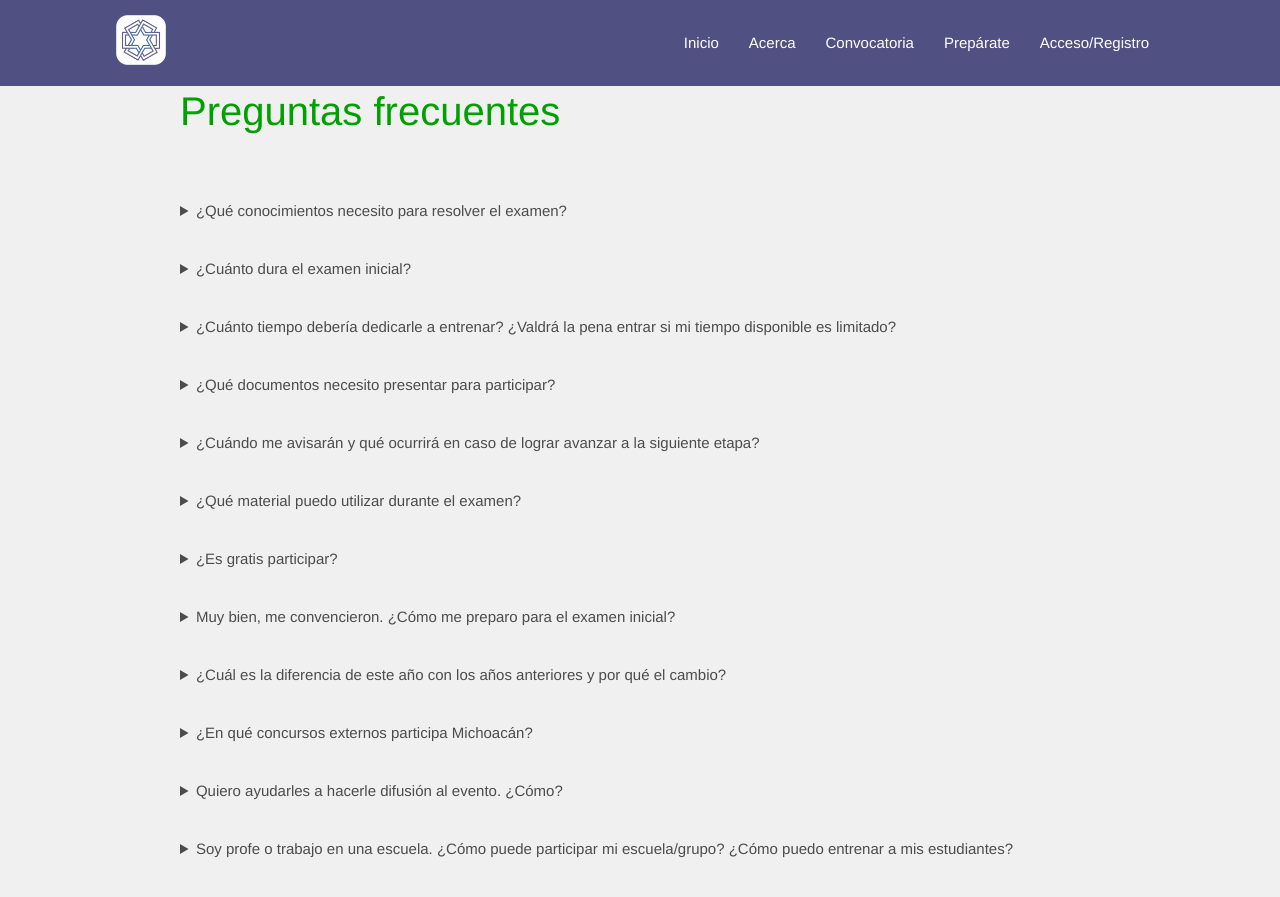
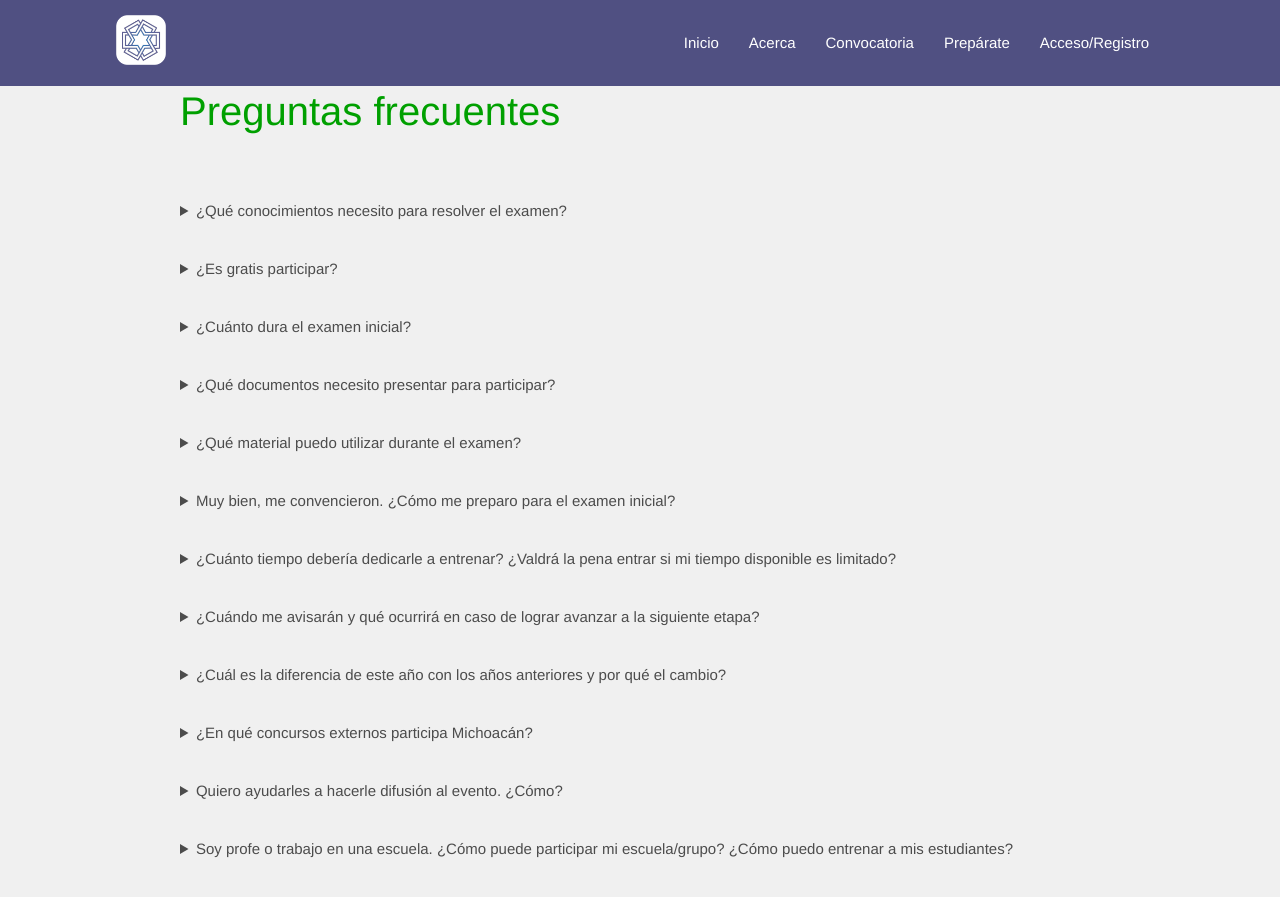
Before and after one commit to OlimpiadaMatematicasMichoacan/WOMM, a Jekyll site: the page built from _pages/convocatoria.md, in a window 1280 px wide and 900 px high, scrolled down 2379 px. Shown: the top 897 px of the window. Built offline with Jekyll 4.4.1, drawn with Linux system fonts in a browser that asks for light colours.

Commit message:
convocatoria

```diff
--- a/_pages/convocatoria.md
+++ b/_pages/convocatoria.md
@@ -45,7 +45,7 @@
 
 </center>
 
-Si ya te registraste alguna vez (por ejemplo, al año pasado), no es necesario registrarte de nuevo y puedes <a class="text-info" href="https://registro.olimpiadamatematicasmichoacan.org:8443/login/index.php">acceder a la plataforma</a>.
+Si ya te registraste alguna vez (por ejemplo, al año pasado), no es necesario registrarte de nuevo y puedes <a href="https://registro.olimpiadamatematicasmichoacan.org:8443/login/index.php">acceder a la plataforma</a>.
 
 
 ### <span style="color:#00a000"> Objetivo</span>
@@ -58,7 +58,7 @@
 
 ##### <strong><span style="color:red">Nota</span></strong>: Este año cambió considerablemente el proceso de la Olimpiada de Matemáticas con respecto a años anteriores.
 
-Para participar en la Olimpiada de Matemáticas en Michoacán, deberás resolver un examen sencillo, con preguntas de ingenio. Te recomendamos <a class="text-info" href="/preparate">prepararte</a> resolviendo ejercicios, acertijos, viendo videos, etc.
+Para participar en la Olimpiada de Matemáticas en Michoacán, deberás resolver un examen sencillo, con preguntas de ingenio. Te recomendamos <a href="/preparate">prepararte</a> resolviendo ejercicios, acertijos, viendo videos, etc.
 
 Participar es absolutamente gratuito y, honestamente, muy divertido.
 
@@ -113,7 +113,14 @@
 <details>
 <summary>¿Qué conocimientos necesito para resolver el examen?</summary>
 <p>
-   Los primeros exámenes se resuelven usando <span style="color:#00a000">ingenio</span> y <span style="color:orange">lógica</span> más que técnica. En el entrenamiento te daremos los conocimientos necesarios para resolver los exámenes de las siguientes fases.
+   Los primeros exámenes se resuelven usando <span style="color:#00a000">ingenio</span> y <span style="color:orange">lógica</span> más que conocimientos o técnicas, así que con los conocimientos básicos de primaria podría ser suficiente. Sin embargo, como con todo, <a href="https://registro.olimpiadamatematicasmichoacan.org:8443/login/index.php">practicar</a> podría aumentar considerablemente tu chance de avanzar.
+</p>
+</details>
+
+<details>
+<summary>¿Es gratis participar?</summary>
+<p>
+   Sí, ¡es totalmente gratis! Tanto <a class="text-info" data-toggle="modal" data-target="#loginModal">presentar el examen</a> como el <a class="text-info" data-toggle="modal" data-target="#loginModal">curso en línea de entrenamiento</a> no tienen ningún costo.
 </p>
 </details>
 
@@ -121,6 +128,30 @@
 <summary>¿Cuánto dura el examen inicial?</summary>
 <p>
    Dependiendo del nivel, el examen durará entre 1 y 2 horas. Tú decides a qué hora iniciar y tu tiempo comienza a correr una vez iniciado. Te recomendamos apartar el tiempo suficiente para resolver el examen.
+</p>
+</details>
+
+
+<details>
+<summary>¿Qué documentos necesito presentar para participar?</summary>
+<p>
+   Puedes presentar el examen inicial sin presentar documentación. Si avanzas a la siguiente etapa, te pediremos algún documento que compruebe tu fecha de nacimiento y una constancia de inscripción en alguna escuela de Michoacán antes de poder emitir tu diploma.
+</p>
+</details>
+
+<details>
+<summary>¿Qué material puedo utilizar durante el examen?</summary>
+<p>
+   De material, puedes utilizar lápices, plumas, colores, hojas, regla y compás si quieres. No está permitido usar transportador ni calculadora, pero no te preocupes, el examen está diseñado para que no haya necesidad (ni beneficio) de usar una calculadora.
+</p><p>
+   El examen es individual y no se permite ayuda externa de ningún tipo. Idealmente, durante el examen no deberás tener comunicación con otras personas.
+</p>
+</details>
+
+<details>
+<summary>Muy bien, me convencieron. ¿Cómo me preparo para el examen inicial?</summary>
+<p>
+¡Muy buena actitud! La recomendación es practicar resolviendo ejercicios. Al <a href="https://registro.olimpiadamatematicasmichoacan.org:8443/login/index.php">registrarte</a>, puedes hacer un exámenes de práctica (¡incluyen soluciones!) y un entrenamiento en video (con ejercicios) de algunos conceptos básicos. Aquí hay algunos <a href="/preparate">recursos para prepararte</a>
 </p>
 </details>
 
@@ -144,12 +175,6 @@
 </details>
 
 
-<details>
-<summary>¿Qué documentos necesito presentar para participar?</summary>
-<p>
-   Puedes presentar el examen inicial sin presentar documentación. Si avanzas a la siguiente etapa, te pediremos algún documento que compruebe tu fecha de nacimiento y una constancia de inscripción en alguna escuela de Michoacán antes de poder emitir tu diploma.
-</p>
-</details>
 
 <details>
 <summary>¿Cuándo me avisarán y qué ocurrirá en caso de lograr avanzar a la siguiente etapa? </summary>
@@ -162,29 +187,6 @@
 </p>
 </details>
 
-<details>
-<summary>¿Qué material puedo utilizar durante el examen?</summary>
-<p>
-   De material, puedes utilizar lápices, plumas, colores, hojas, regla y compás si quieres. No está permitido usar transportador ni calculadora, pero no te preocupes, el examen está diseñado para que no haya necesidad (ni beneficio) de usar una calculadora.
-</p><p>
-   El examen es individual y no se permite ayuda externa de ningún tipo. Idealmente, durante el examen no deberás tener comunicación con otras personas.
-</p>
-</details>
-
-<details>
-<summary>¿Es gratis participar?</summary>
-<p>
-   Sí, ¡es totalmente gratis! Tanto <a class="text-info" data-toggle="modal" data-target="#loginModal">presentar el examen</a> como el <a class="text-info" data-toggle="modal" data-target="#loginModal">curso en línea de entrenamiento</a> no tienen ningún costo.
-</p>
-</details>
-
-
-<details>
-<summary>Muy bien, me convencieron. ¿Cómo me preparo para el examen inicial?</summary>
-<p>
-¡Muy buena actitud! La recomendación es practicar resolviendo ejercicios. Al <a class="text-info" href="/registro">registrarte</a>, puedes hacer un exámenes de práctica (¡incluyen soluciones!) y un entrenamiento en video (con ejercicios) de algunos conceptos básicos. Aquí hay algunos <a class="text-info" href="/preparate">recursos para prepararte</a>
-</p>
-</details>
 
 <details>
 <summary>
@@ -268,7 +270,7 @@
 <p>Primero que nada, te recomendamos <a class="text-info" data-toggle="modal" data-target="#loginModal">registrarte</a> en la plataforma, pues hay opción de registro para profes también, y revisar el curso de entrenamiento abierto. Además, así podremos enviarte información sobre la Olimpiada cada año.</p>
 
 <p>
-Para apoyar con el entrenamiento podrías también, por ejemplo, ayudar a estudiantes a avanzar en el curso mencionado, aplicar a modo de práctica los exámenes ahí descritos y ayudar a estudiantes a comprender la solución, alentar a que vean los videos juntos y resolver sus dudas. En la sección de <a class="text-info" href="/preparate">prepárate</a> hay aún más material.
+Para apoyar con el entrenamiento podrías también, por ejemplo, ayudar a estudiantes a avanzar en el curso mencionado, aplicar a modo de práctica los exámenes ahí descritos y ayudar a estudiantes a comprender la solución, alentar a que vean los videos juntos y resolver sus dudas. En la sección de <a href="/preparate">prepárate</a> hay aún más material.
 </p>
 
 <p>
@@ -283,7 +285,7 @@
 Tengo otra duda.
 </summary>
 <p>
-Escríbenos a <a class="text-info" href="mailto:olimpiada.omm@gmail.com">este correo</a>
+Escríbenos a <a href="mailto:olimpiada.omm@gmail.com">este correo</a>
 </p>
 </details>
 
```
